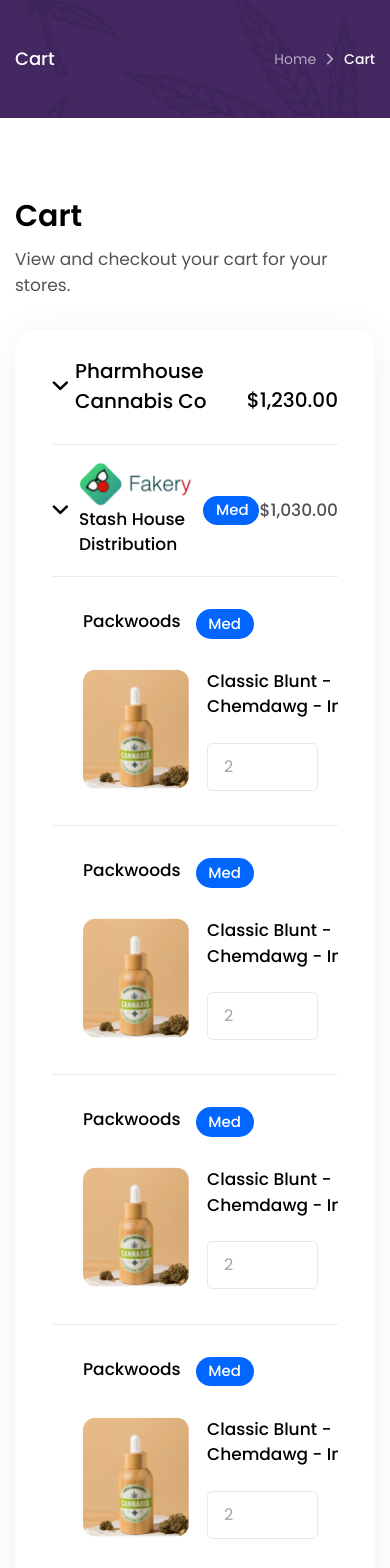
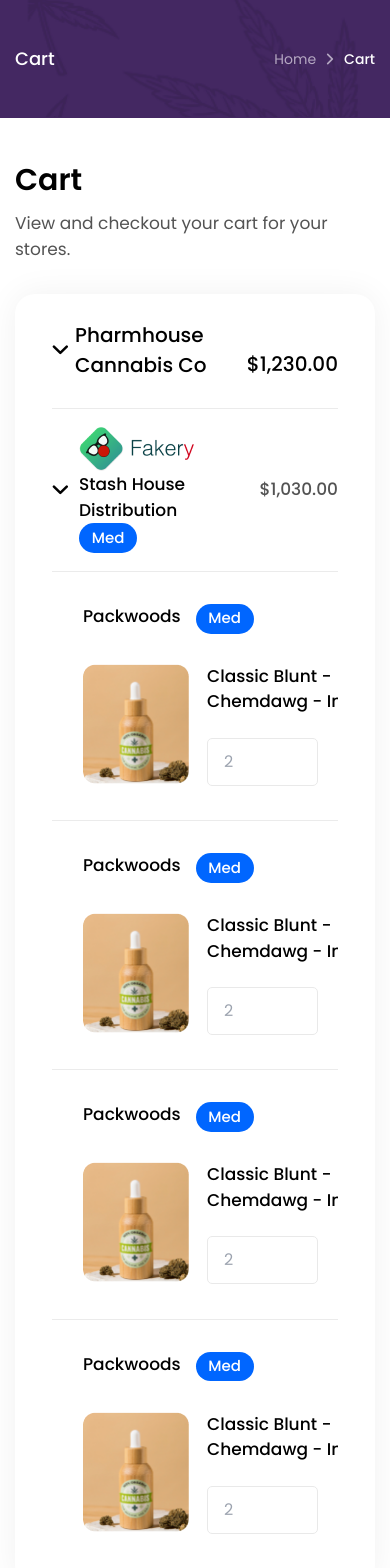
Before and after one commit to mahfuz091/ashwiiinn, a Next.js app: page /cart in a window 390 px wide. Shown: the top 1568 px of the page. Built offline with nearby package versions, Linux system fonts and the light colour scheme.

Commit message:
added open close menu

```diff
--- a/src/app/cart/page.js
+++ b/src/app/cart/page.js
@@ -1,19 +1,21 @@
 /* eslint-disable @next/next/no-img-element */
+"use client";
 import Header from "@/Components/Header/Header";
-import React from "react";
+import React, { useState } from "react";
 
 const CartPage = () => {
+  const [isOpen, setIsOpen] = useState(true);
   return (
     <div>
       <Header title={"Cart"}></Header>
-      <section className='container mx-auto my-[76px]'>
+      <section className='container mx-auto my-[40px] md:my-[76px]'>
         <h5 className='text-[#000] text-[30px] font-semibold mb-2'>Cart</h5>
         <p className='text-[#535353] text-[17px] font-normal mb-8'>
           View and checkout your cart for your stores.
         </p>
         <div className='grid grid-cols-1 lg:grid-cols-3 gap-11 '>
           <div className='lg:col-span-2 lg:row-span-2'>
-            <div className='pt-[26px] pb-[49px] px-[37px] bg-[#fff] shadow-fourth rounded-[20px]  '>
+            <div className='pt-[26px] pb-[17px] px-[37px] bg-[#fff] shadow-fourth rounded-[20px]  '>
               <div className='flex items-center justify-between border-b-[1px] border-[#EBEBEB] overflow-x-auto '>
                 <div className='flex items-center gap-[7px] pb-[28px] '>
                   <button>
@@ -40,9 +42,10 @@
                 <p className='text-[#000] text-[20px] font-medium'>$1,230.00</p>
               </div>
 
+              <div className='relative'>
                 <div className='flex items-center justify-between border-b-[1px] border-[#EBEBEB] '>
                   <div className='flex items-center gap-[11px] py-[18px] '>
-                  <button>
+                    <button onClick={() => setIsOpen(!isOpen)}>
                       <svg
                         xmlns='http://www.w3.org/2000/svg'
                         width='16'
@@ -59,20 +62,32 @@
                         />
                       </svg>
                     </button>
+                    <div>
                       <div className='md:flex items-center gap-[28px]'>
                         <img src='/clipart396725 1.png' alt='' />
+                        <div className='md:flex gap-[11px]'>
                           <h5 className='text-[#000] text-[17px] font-medium  '>
                             Stash House Distribution
                           </h5>
+                          <div className='text-white text-[15px] inline-block font-medium bg-[#06F] px-[12.72px] py-[3.64px] rounded-[17px]'>
+                            Med
                           </div>
-                  <div className='text-white text-[15px] w-[56px] font-medium bg-[#06F] px-[12.72px] py-[3.64px] rounded-[17px]'>
-                    Med
+                        </div>
+                      </div>
                     </div>
                   </div>
                   <p className='text-[#535353] text-[17px] font-medium'>
                     $1,030.00
                   </p>
                 </div>
+                <div
+                  //   className={`${
+                  //     isOpen
+                  //       ? "block h-full"
+                  //       : "h-0 hidden transition-all duration-300"
+                  //   }`}
+                  className={`menu-content ${isOpen ? "open" : ""}`}
+                >
                   <div className='overflow-x-auto w-full'>
                     <div className='pl-[31px] py-[32px] border-b-[1px] border-[#EBEBEB] w-full'>
                       <div className='flex gap-[15px] mb-[28px]'>
@@ -310,6 +325,8 @@
                     </div>
                   </div>
                 </div>
+              </div>
+            </div>
             <div className='grid grid-cols-1 lg:grid-cols-2 gap-[106px] mt-[53px]'>
               <div>
                 <div>
--- a/src/app/globals.css
+++ b/src/app/globals.css
@@ -323,18 +323,25 @@
   -webkit-overflow-scrolling: touch;
 }
 
-/* <div className='grid grid-cols-1 lg:grid-cols-2 gap-[106px]'>
-<div>
-  <div>
-    <label htmlFor=''>Order Notes</label>
-    <input
-      className='w-full h-[58px] border-[1px] border-[#E6E6E6]'
-      type='text'
-    />
-  </div>
-  <div>
-    <label htmlFor=''>Order Notes</label>
-    <input type='text' />
-  </div>
-</div>
-</div> */
+.top-menu {
+  position: relative;
+}
+
+.menu-content {
+  opacity: 0;
+  visibility: hidden;
+  /* position: absolute;
+  top: 100%;
+  left: 0; */
+  width: 100%;
+
+  transition: opacity 0.3s ease-in-out, height 0.3s ease-in-out;
+  overflow: hidden;
+  height: 0;
+}
+
+.menu-content.open {
+  opacity: 1;
+  visibility: visible;
+  height: 100%;
+}
```
Lines whose indentation alone changed are shown as unchanged.
